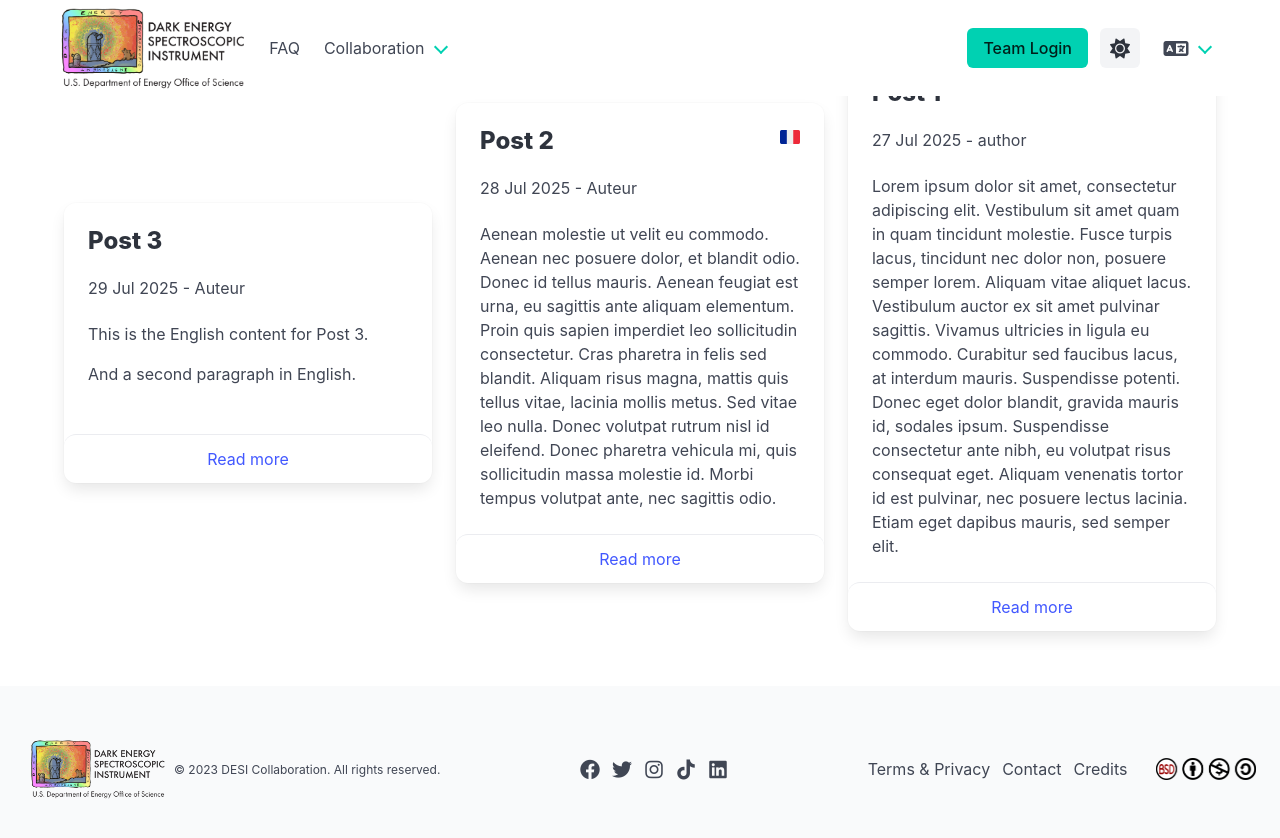
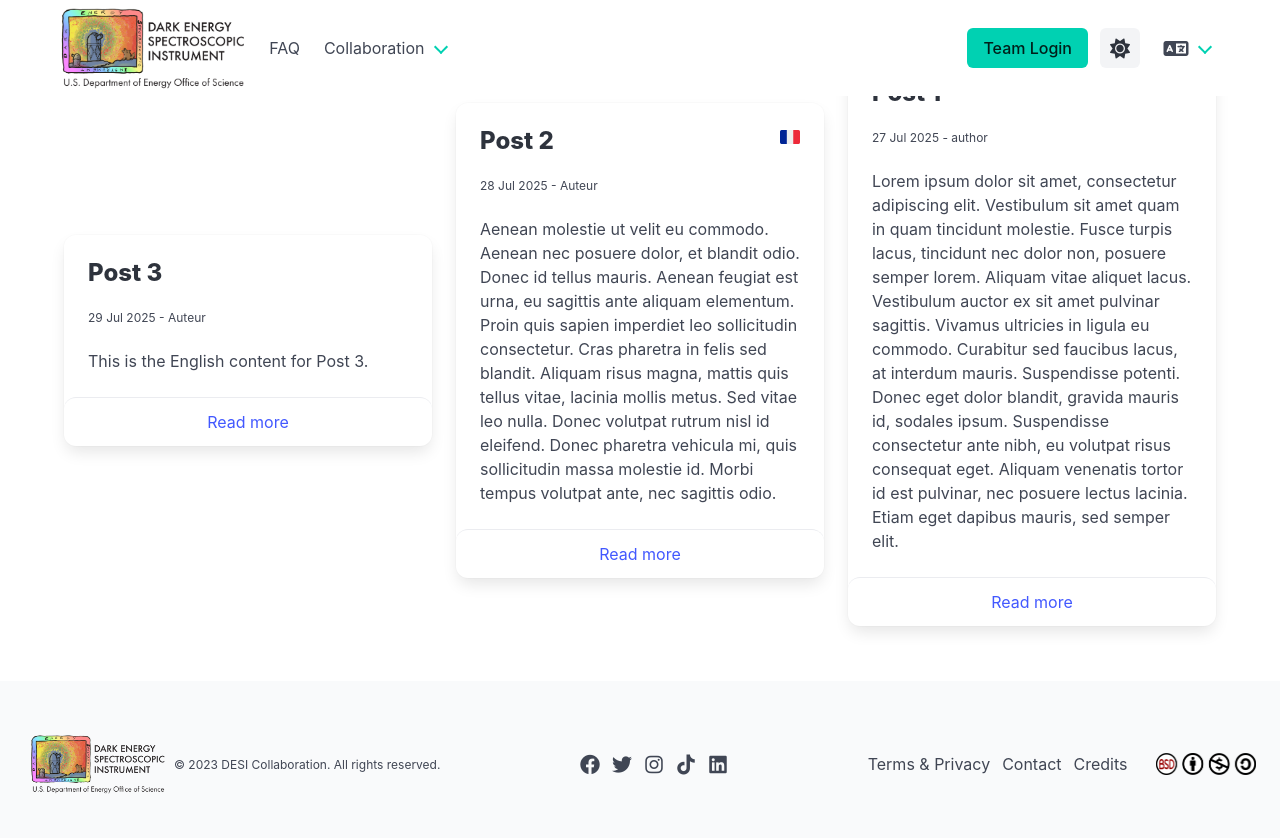
Before and after one commit to SBouchard01/jekyll-templates, a Jekyll site: the page built from desi/index.html, in a window 1280 px wide and 900 px high, scrolled down 851 px. Shown: the top 838 px of the window. Built offline with Jekyll 4.4.1, drawn with Linux system fonts in a browser that asks for light colours.

Commit message:
Refactor excerpt handling and category checks for post tags

```diff
--- a/desi/_includes/paginator_posts.html
+++ b/desi/_includes/paginator_posts.html
@@ -25,11 +25,12 @@
                 <!-- Mostly for translated posts, the first language in site.data.language (here english) should be displayed -->
                 {{ post.excerpt | split: '</p>' | first | strip_html  }}
             {% else %}
-                {{ post.excerpt}}
+                {{ post.excerpt }}
             {% endif %}
         </p>
 
-        {% if post.categories.size > 1 %}
+        {% if post.categories.size > 0 %}
+        {% if post.categories[0] != post.lang or post.categories.size > 1 %}
         <div class="tags">
             <span class="is-size-7" data-i18n="Tags:">Tags: </span>
             {% for tag in post.categories %}
@@ -41,6 +42,7 @@
             {% endfor %}
         </div>
         {% endif %}
+        {% endif %}
 
         {% if forloop.index < forloop.length %}<hr>{% endif %}
 
--- a/desi/_includes/post_carousel.html
+++ b/desi/_includes/post_carousel.html
@@ -29,8 +29,16 @@
                                 {% endif %}
                             </div>
                         </div>
-                        <p class="subtitle is-6">{{ post.date | date_to_string }} {% if post.author %} - {{ post.author }}{% endif %}</p>
-                        <p class="content">{{ post.excerpt }}</p>
+                        <p class="subtitle is-7">{{ post.date | date_to_string }} {% if post.author %} - {{ post.author }}{% endif %}</p>
+                        <p class="content">
+                            <!-- Detect HTML in excerpt -->
+                            {% if post.excerpt contains '<' and post.excerpt contains '>' %}
+                                <!-- Mostly for translated posts, the first language in site.data.language (here english) should be displayed -->
+                                {{ post.excerpt | split: '</p>' | first | strip_html  }}
+                            {% else %}
+                                {{ post.excerpt }}
+                            {% endif %}
+                        </p>
                     </div>
                     <a href="{{ url }}">
                         <div class="card-footer has-text-link">
--- a/desi/_layouts/post.html
+++ b/desi/_layouts/post.html
@@ -14,7 +14,8 @@
             {{ content | markdownify }}
         </div>
         <div class="content">
-            {% if page.categories.size > 1 %}
+            {% if page.categories.size > 0 %}
+            {% if page.categories[0] != page.lang or page.categories.size > 1 %}
             <div class="tags">
             <span class="is-size-7" data-i18n="Tags:">Tags: </span>
             {% for tag in page.categories %}
@@ -26,6 +27,7 @@
             {% endfor %}
             </div>
             {% endif %}
+            {% endif %}
         </div>
     </div>
 </div>
```
